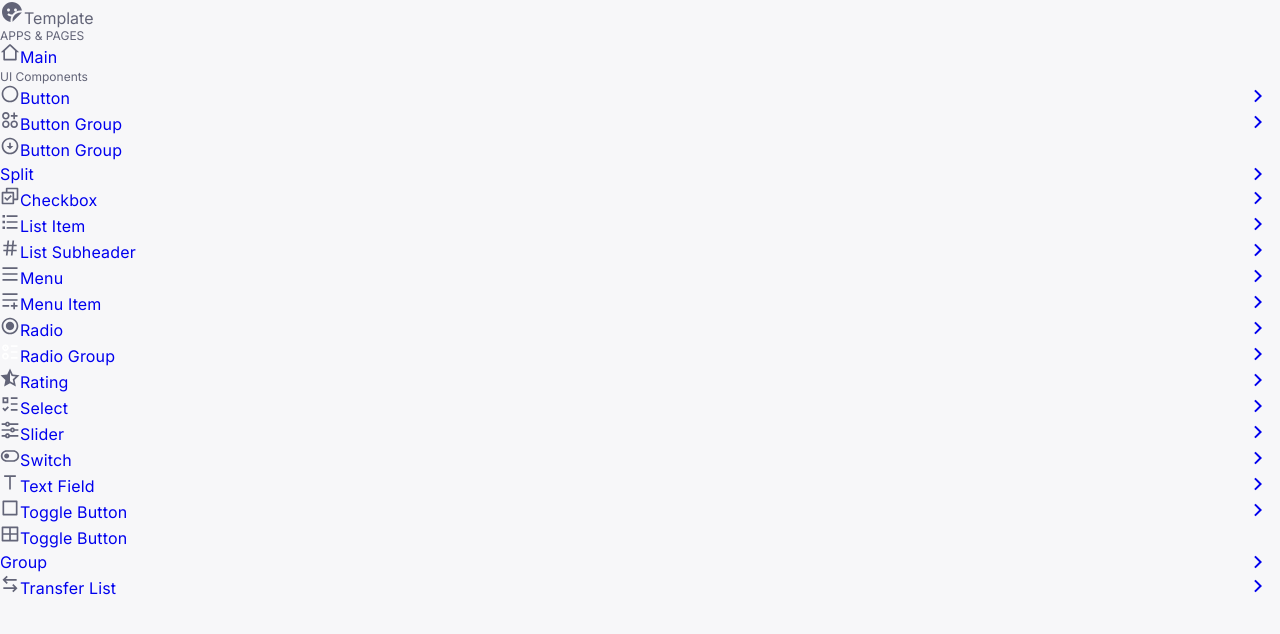
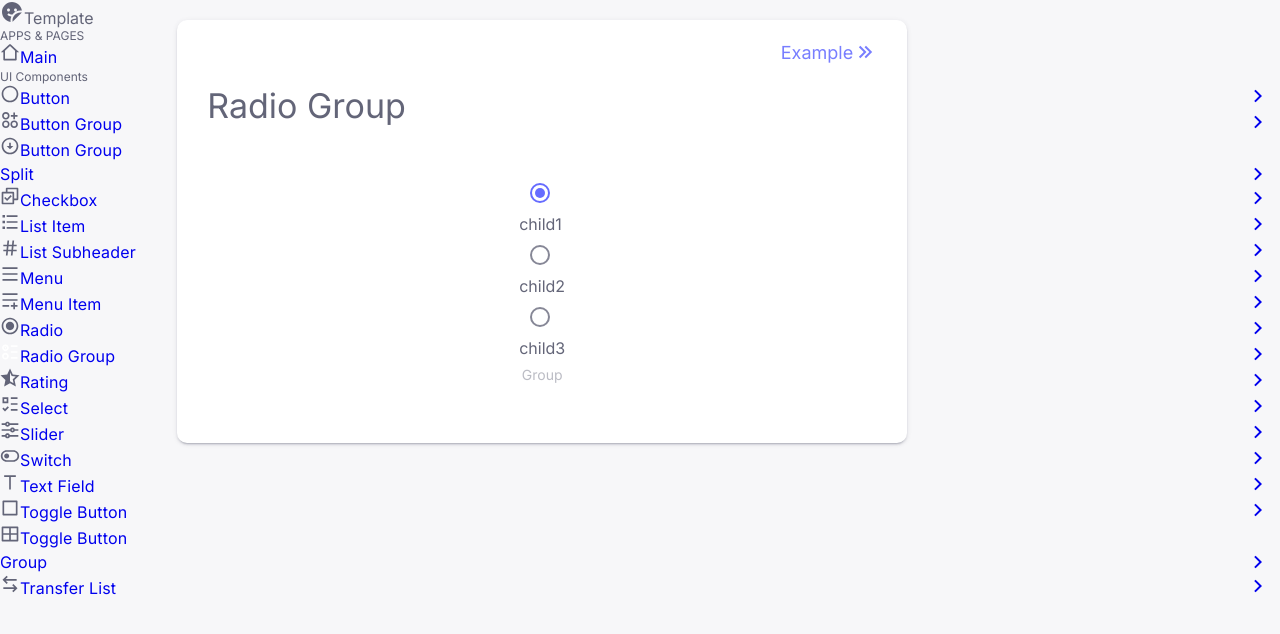
Before and after one commit to HaJaehyeong/template, a Next.js app: page /how-to-use/radio-group in a window 1280 px wide. Shown: the top 634 px of the page. Built offline with nearby package versions, Linux system fonts and the light colour scheme.

Commit message:
add sample, example component: Radio Group

```diff
--- a/src/app/(sample)/how-to-use/(ui-components)/radio-group/_components/radio-group-example/radio-group-example.tsx
+++ b/src/app/(sample)/how-to-use/(ui-components)/radio-group/_components/radio-group-example/radio-group-example.tsx
@@ -1,13 +1,28 @@
 'use client';
+import UiRadioGroup from '@/ui/radio-group/radio-group';
+import UiRadio from '@/ui/radio/radio';
+import { useState } from 'react';
 import ExampleContent from '../../../_components/example-content/example-content';
 import PropsTable from '../../../_components/props-table/props-table';
 
-const CheckboxProps = [
+const RadioGroupProps = [
   {
-    Name: 'value',
-    Type: 'string | React.ReactNode',
+    Name: 'name',
+    Type: 'string',
     Default: '-',
-    Description: '버튼에 표시할 값',
+    Description: 'radio group name',
+  },
+  {
+    Name: 'children',
+    Type: 'React.ReactNode',
+    Default: '-',
+    Description: 'radio group children',
+  },
+  {
+    Name: 'className',
+    Type: 'string',
+    Default: '-',
+    Description: 'additional class name',
   },
 ];
 
@@ -15,18 +30,29 @@ const comment = `
   없음!!
 `;
 
-const CheckboxExample: React.FC = () => {
+const RadioGroupExample: React.FC = () => {
+  const [selectedRadioValue, setSelectedRadioValue] = useState('1');
+  const handleRadioChange = (event: React.ChangeEvent<HTMLInputElement>) => {
+    setSelectedRadioValue(event.target.value);
+  };
+
   return (
     <>
-      <h4>Example</h4>
-      <ExampleContent title="" code={``} result={''} />
+      <h4>Example Usage</h4>
+      <ExampleContent
+        title="With State"
+        code={`import styles from './radio-group-example.module.scss';\n\nconst [selectedRadioValue, setSelectedRadioValue] = useState('1');\nconst handleRadioChange = (event: React.ChangeEvent<HTMLInputElement>) => {\n\tsetSelectedRadioValue(event.target.value);\n};\n\n<UiRadioGroup name="group-example" className={styles.example}>\n\t<UiRadio label="Child1" value="1" checked={selectedRadioValue === '1'} onChange={handleRadioChange} />\n\t<UiRadio label="Child2" value="2" checked={selectedRadioValue === '2'} onChange={handleRadioChange} />\n\t<UiRadio label="Child3" value="3" checked={selectedRadioValue === '3'} onChange={handleRadioChange} />\n</UiRadioGroup>`}
+        result={
+          <UiRadioGroup name="group-example">
+            <UiRadio label="Child1" value="1" checked={selectedRadioValue === '1'} onChange={handleRadioChange} />
+            <UiRadio label="Child2" value="2" checked={selectedRadioValue === '2'} onChange={handleRadioChange} />
+            <UiRadio label="Child3" value="3" checked={selectedRadioValue === '3'} onChange={handleRadioChange} />
+          </UiRadioGroup>
+        }
+      />
 
       <h4>Props</h4>
-      <PropsTable datas={CheckboxProps} />
-
-      <hr />
-
-      <h4>Example Usage</h4>
+      <PropsTable datas={RadioGroupProps} />
 
       <hr />
       <h4>Comment</h4>
@@ -35,4 +61,4 @@ const CheckboxExample: React.FC = () => {
   );
 };
 
-export default CheckboxExample;
+export default RadioGroupExample;
--- a/src/app/(sample)/how-to-use/(ui-components)/radio-group/_components/radio-group-sample/radio-group-sample.module.scss
+++ b/src/app/(sample)/how-to-use/(ui-components)/radio-group/_components/radio-group-sample/radio-group-sample.module.scss
@@ -1,7 +1,8 @@
-.variant,
-.color,
-.size,
-.state {
+.item-wrapper {
+  display: flex;
+}
+
+.radio-group {
   display: flex;
   flex-direction: row;
   gap: 16px;
--- a/src/app/(sample)/how-to-use/(ui-components)/radio-group/_components/radio-group-sample/radio-group-sample.tsx
+++ b/src/app/(sample)/how-to-use/(ui-components)/radio-group/_components/radio-group-sample/radio-group-sample.tsx
@@ -1,17 +1,38 @@
-import UiButton from '@/ui/button/button';
-import { memo } from 'react';
+'use client';
+import UiRadioGroup from '@/ui/radio-group/radio-group';
+import UiRadio from '@/ui/radio/radio';
+import { memo, useState } from 'react';
 import styles from './radio-group-sample.module.scss';
 
 const RadioGroupSample: React.FC = () => {
+  const [checkedChild, setCheckedChild] = useState('1');
   return (
     <>
       <div>
-        <h4>Variant</h4>
-        <h5>Contained (Default)</h5>
-        <div className={styles.variant}>
+        <h4>Radio Group</h4>
+        <div className={styles.itemWrapper}>
           <div className={styles.item}>
-            <UiButton value="Button" />
-            <label>Default</label>
+            <UiRadioGroup name="group" className={styles.radioGroup}>
+              <UiRadio
+                label="child1"
+                value="1"
+                checked={checkedChild === '1'}
+                onChange={(e) => setCheckedChild(e.target.value)}
+              />
+              <UiRadio
+                label="child2"
+                value="2"
+                checked={checkedChild === '2'}
+                onChange={(e) => setCheckedChild(e.target.value)}
+              />
+              <UiRadio
+                label="child3"
+                value="3"
+                checked={checkedChild === '3'}
+                onChange={(e) => setCheckedChild(e.target.value)}
+              />
+            </UiRadioGroup>
+            <label>Group</label>
           </div>
         </div>
       </div>
--- a/src/app/(sample)/how-to-use/(ui-components)/radio-group/page.tsx
+++ b/src/app/(sample)/how-to-use/(ui-components)/radio-group/page.tsx
@@ -1,5 +1,13 @@
+import UiComponentsWrapper from '../_components/ui-components-wrapper/ui-components-wrapper';
+import RadioGroupExample from './_components/radio-group-example/radio-group-example';
+import RadioGroupSample from './_components/radio-group-sample/radio-group-sample';
+
 const RadioGroupPage: React.FC = () => {
-  return <></>;
+  return (
+    <UiComponentsWrapper exampleChildren={<RadioGroupExample />}>
+      <RadioGroupSample />
+    </UiComponentsWrapper>
+  );
 };
 
 export default RadioGroupPage;
```
